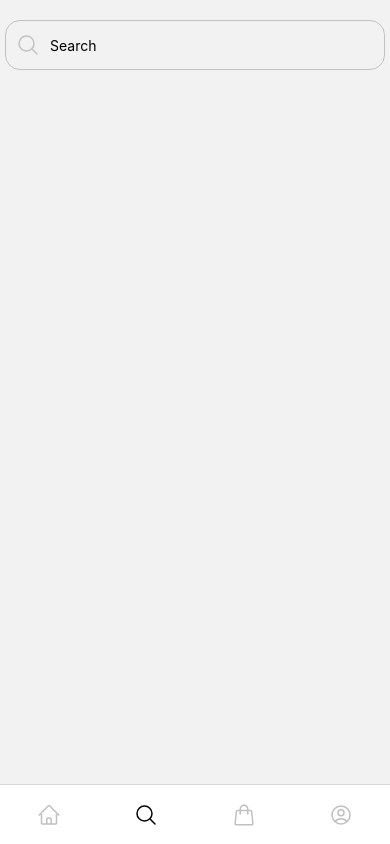
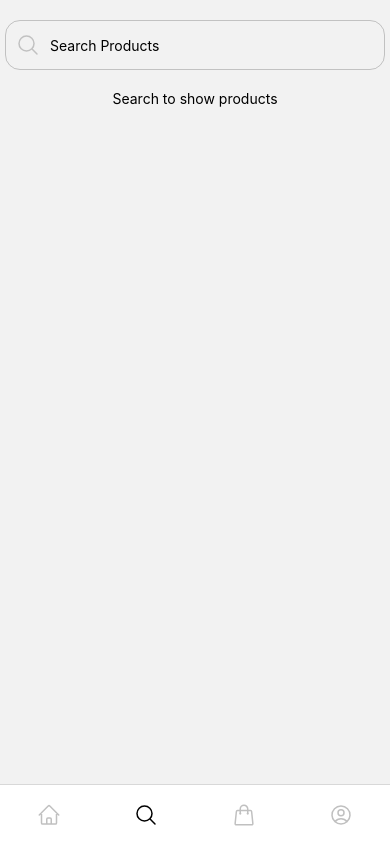
Before and after one commit to AbdulMoizz31/e-commerce-ui, a React Native app: screen /SearchScreen in a window 390 px wide. Built offline with nearby package versions, Linux system fonts and the light colour scheme.

Commit message:
implemented search functionality

```diff
--- a/src/components/SearchBox.js
+++ b/src/components/SearchBox.js
@@ -2,12 +2,18 @@ import { StyleSheet, Text, View, TextInput } from "react-native";
 import { MagnifyingGlassIcon } from "react-native-heroicons/outline";
 import React from "react";
 
-const SearchBox = () => {
+const SearchBox = ({ value, onChangeText, onpress }) => {
   return (
     <View style={styles.row}>
       <View style={styles.inputContainer}>
         <MagnifyingGlassIcon color="rgba(0, 0, 0, 0.2)" />
-        <TextInput style={styles.inputArea} placeholder="Search" />
+        <TextInput
+          onPressIn={onpress}
+          style={styles.inputArea}
+          placeholder="Search Products"
+          value={value}
+          onChangeText={onChangeText}
+        />
       </View>
     </View>
   );
@@ -27,7 +33,7 @@ const styles = StyleSheet.create({
     borderRadius: 15,
     height: 50,
     width: 380,
-    marginBottom: 20
+    marginBottom: 20,
   },
   inputArea: {
     flex: 1,
--- a/src/screens/HomeScreen.js
+++ b/src/screens/HomeScreen.js
@@ -29,7 +29,7 @@ const HomeScreen = () => {
                 style={styles.image}
                 source={require("../assets/logo.png")}
               />
-              <SearchBox />
+              <SearchBox onpress={() => navigation.navigate("SearchScreen")} />
               {/* New Products */}
               <Heading title="New Products" />
               <FlatList
--- a/src/screens/SearchScreen.js
+++ b/src/screens/SearchScreen.js
@@ -1,15 +1,40 @@
-import { StyleSheet, Text, View } from "react-native";
+import { StyleSheet, Text, View, FlatList } from "react-native";
 import { SafeAreaView } from "react-native-safe-area-context";
-import React from "react";
+import React, { useContext, useState } from "react";
 import SearchBox from "../components/SearchBox";
 import { StatusBar } from "expo-status-bar";
+import { ProductsContext } from "../data/ProductsContext";
+import CartProduct from "../components/CartProduct";
 
 const SearchScreen = () => {
+  const { products } = useContext(ProductsContext);
+  const [searchQuery, setSearchQuery] = useState("");
+
+  // Filter products based on the search query
+  const filteredProducts = products.filter((product) =>
+    product.title.toLowerCase().includes(searchQuery.toLowerCase())
+  );
   return (
     <SafeAreaView>
-      <StatusBar style="auto"/>
+      <StatusBar style="auto" />
       <View style={styles.main}>
-        <SearchBox />
+        <SearchBox value={searchQuery} onChangeText={setSearchQuery} />
+        {searchQuery === "" ? (
+          <Text>Search to show products</Text>
+        ) : (
+          <FlatList
+            showsVerticalScrollIndicator={false}
+            data={filteredProducts}
+            renderItem={({ item }) => (
+              <CartProduct
+                title={item.title}
+                image={item.image}
+                brand={item.brand}
+                price={item.price}
+              />
+            )}
+          />
+        )}
       </View>
     </SafeAreaView>
   );
@@ -20,6 +45,6 @@ export default SearchScreen;
 const styles = StyleSheet.create({
   main: {
     alignItems: "center",
-    marginTop: 20
+    marginTop: 20,
   },
 });
```
